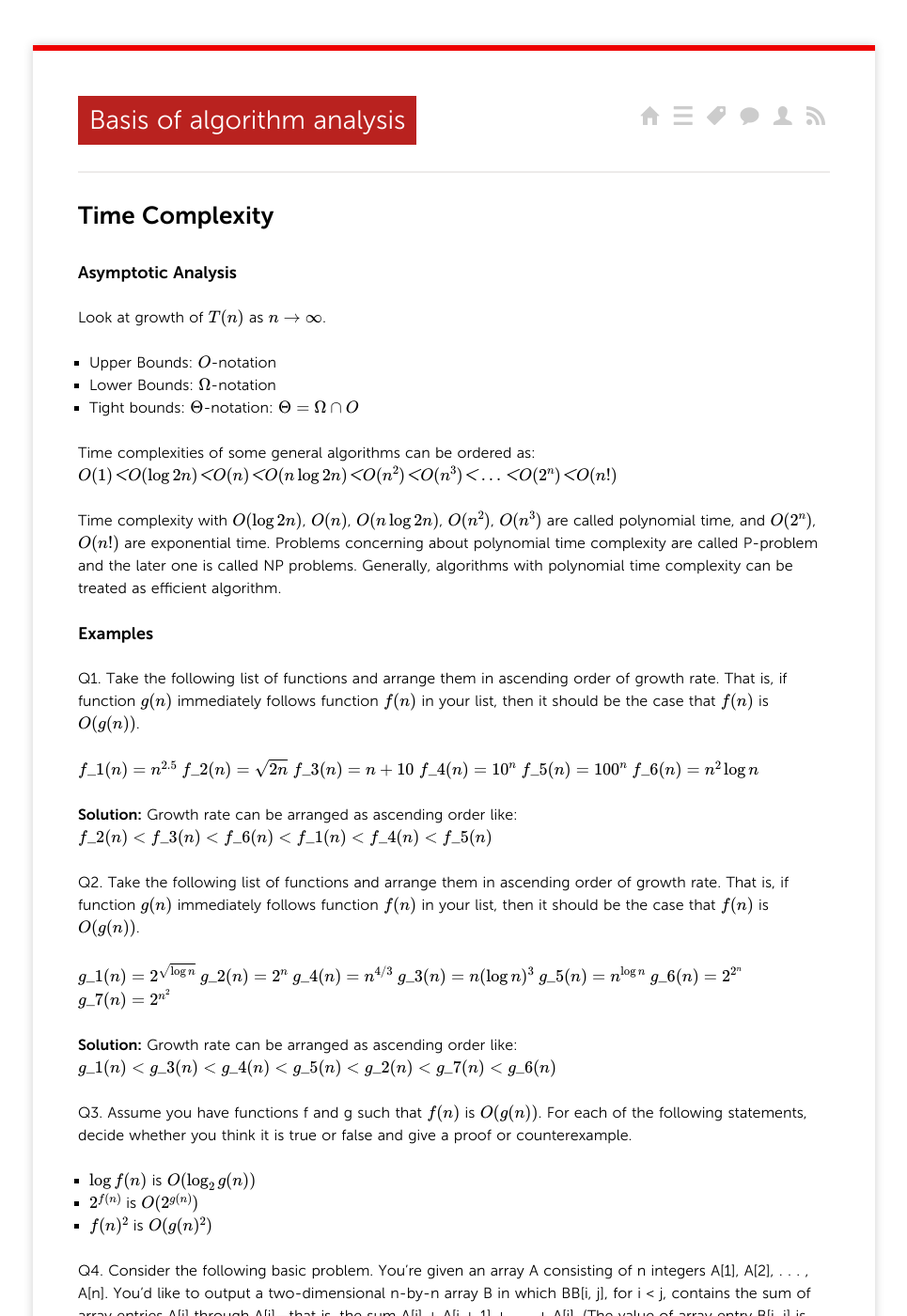
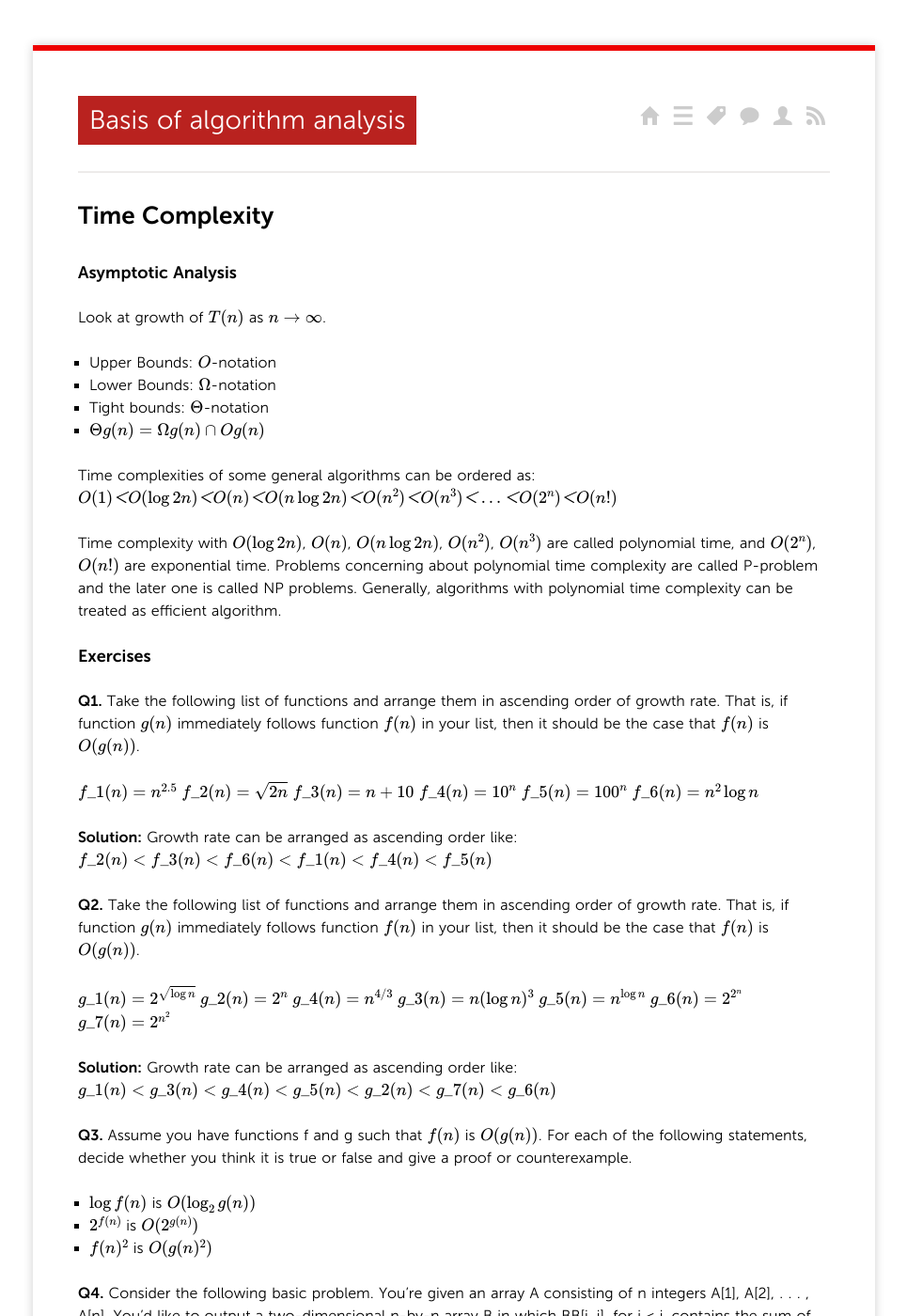
Before and after one commit to pineal/pineal.github.com, a Jekyll site: the page built from _posts/2014/2014-09-16-Basis_of_algorithm_analysis.md, in a window 1280 px wide and 1400 px high. Shown: the whole window at 94% size, without its empty margins (157-1122 px from the left). Built offline with Jekyll 4.4.1, drawn with Linux system fonts in a browser that asks for light colours; nearby versions of some CDN libraries; Markdown is read by kramdown in place of the engine named in the settings; formulas are drawn with MathJax 3; comment, search, counter and statistics services are not loaded; some of the changed text lies outside the part shown.

Commit message:
datedatedateup

````diff
--- a/_posts/2014/2014-09-16-Basis_of_algorithm_analysis.md
+++ b/_posts/2014/2014-09-16-Basis_of_algorithm_analysis.md
@@ -15,15 +15,16 @@ Look at growth of \\(T(n)\\) as \\(n\to\infty\\).
 
 - Upper Bounds: \\(O\\)-notation
 - Lower Bounds: \\(\Omega\\)-notation
-- Tight bounds: \\(\Theta\\)-notation: \\(\Theta = \Omega \cap O\\)
+- Tight bounds: \\(\Theta\\)-notation
+ -  \\(\Theta g(n) = \Omega g(n) \cap Og(n)\\)
 
 Time complexities of some general algorithms can be ordered as:
 $$ Ο(1)＜ Ο(\log{2n}) ＜ Ο(n) ＜ Ο(n\log2n) ＜ Ο(n^2) ＜ Ο(n^3) ＜ … ＜ Ο(2^n) ＜ Ο(n!) $$
 
 Time complexity with \\(Ο(\log{2n})\\), \\(Ο(n)\\), \\(Ο(n\log2n)\\), \\(Ο(n^2)\\), \\(Ο(n^3)\\) are called polynomial time, and  \\(Ο(2^n)\\), \\(Ο(n!)\\) are exponential time. Problems concerning about polynomial time complexity are called P-problem and  the later one is called NP problems. Generally, algorithms with polynomial time complexity can be treated as efficient algorithm.
 
-###Examples
-Q1. Take the following list of functions and arrange them in ascending order of growth rate. That is, if function \\(g(n)\\) immediately follows function \\(f(n)\\) in your list, then it should be the case that \\(f(n)\\) is \\( O(g(n))\\).
+###Exercises
+**Q1.** Take the following list of functions and arrange them in ascending order of growth rate. That is, if function \\(g(n)\\) immediately follows function \\(f(n)\\) in your list, then it should be the case that \\(f(n)\\) is \\( O(g(n))\\).
 
 $$ f\_{1}(n) = n^{2.5} $$
 $$ f\_{2}(n) = \sqrt{2n} $$
@@ -35,7 +36,7 @@ $$ f\_{6}(n)=n^{2}\log n $$
 **Solution:** Growth rate can be arranged as ascending order like:
 $$f\_{2}(n)<f\_{3}(n)<f\_{6}(n)<f\_{1}(n)<f\_{4}(n)<f\_{5}(n)$$
 
-Q2. Take the following list of functions and arrange them in ascending order of growth rate. That is, if function \\(g(n)\\) immediately follows function \\(f(n)\\) in your list, then it should be the case that \\(f(n)\\) is \\(O(g(n))\\).
+**Q2.** Take the following list of functions and arrange them in ascending order of growth rate. That is, if function \\(g(n)\\) immediately follows function \\(f(n)\\) in your list, then it should be the case that \\(f(n)\\) is \\(O(g(n))\\).
 
 $$ g\_{1}(n)=2^{\sqrt{\log n}}$$
 $$ g\_{2}(n)=2^{n}$$
@@ -48,13 +49,14 @@ $$ g\_{7}(n)=2^{n^{2}}$$
 **Solution:** Growth rate can be arranged as ascending order like:
 $$g\_{1}(n)<g\_{3}(n)<g\_{4}(n)<g\_{5}(n)<g\_{2}(n)<g\_{7}(n)<g\_{6}(n)$$
 
-Q3. Assume you have functions f and g such that \\(f(n)\\) is \\(
+**Q3.** Assume you have functions f and g such that \\(f(n)\\) is \\(
 O(g(n))\\). For each of the following statements, decide whether you think it is true or false and give a proof or counterexample.
- - \\( \log{f(n)} \\) is \\( O(\log\_{2}g(n)) \\)
- - \\( 2^{f(n)} \\) is \\( O(2^{g(n)}) \\)
- - \\( f(n)^{2} \\) is \\( O(g(n)^{2}) \\)
 
-Q4. Consider the following basic problem. You’re given an array A consisting of n integers A[1], A[2], . . . , A[n]. You’d like to output a two-dimensional n-by-n array B in which BB[i, j], for i < j, contains the sum of array entries A[i] through A[j]—that is, the sum A[i] + A[i + 1] + . . . + A[j]. (The value of array entry B[i, j] is left unspecified whenever i ≥ j, so it doesn’t matter what is output for these values.) Here’s a simple algorithm to solve this problem.
+- \\( \log{f(n)} \\) is \\( O(\log\_{2}g(n)) \\)
+- \\( 2^{f(n)} \\) is \\( O(2^{g(n)}) \\)
+- \\( f(n)^{2} \\) is \\( O(g(n)^{2}) \\)
+
+**Q4.** Consider the following basic problem. You’re given an array A consisting of n integers A[1], A[2], . . . , A[n]. You’d like to output a two-dimensional n-by-n array B in which BB[i, j], for i < j, contains the sum of array entries A[i] through A[j]—that is, the sum A[i] + A[i + 1] + . . . + A[j]. (The value of array entry B[i, j] is left unspecified whenever i ≥ j, so it doesn’t matter what is output for these values.) Here’s a simple algorithm to solve this problem.
 
 ```
 for i=1, 2,...,n do
@@ -65,11 +67,13 @@ for i=1, 2,...,n do
 end for
 ```
 
- - For some function f that you should choose, give a bound of the form O(f(n)) on the running time of this algorithm on an input of size n (i.e., a bound on the number of operations performed by the algorithm).
- - For this same function f, show that the running time of the algorithm on an input of size n is also \\(\Omega(f(n))\\). (This shows an asymptotically tight bound of \\(\Theta(f (n))\\) on the running time.)
- - Although the algorithm you analyzed in parts (a) and (b) is the most natural way to solve the problem—after all, it just iterates through the relevant entries of the array B, filling in a value for each—it contains some highly unnecessary sources of inefficiency. Give a different algorithm to solve this problem, with an asymptotically better running time. In other words, you should design an algorithm with running time \\(O(g(n))\\), where \\( \lim\_{n\to\infty} g(n) /f (n) = 0 \\).
+- For some function f that you should choose, give a bound of the form O(f(n)) on the running time of this algorithm on an input of size n (i.e., a bound on the number of operations performed by the algorithm).
 
-Q5. Suppose we have an array A of n integers and wish to compute an n x n array B where B[i,j] holds the sum of A[i] through A[j]. The following code fragment is one way to solve this problem.
- - What is the running time of the code fragment? (Hint: it is *Ω(n2)* but not *O(n2)*)
+- For this same function f, show that the running time of the algorithm on an input of size n is also \\(\Omega(f(n))\\). (This shows an asymptotically tight bound of \\(\Theta(f (n))\\) on the running time.)
+
+- Although the algorithm you analyzed in parts (a) and (b) is the most natural way to solve the problem—after all, it just iterates through the relevant entries of the array B, filling in a value for each—it contains some highly unnecessary sources of inefficiency. Give a different algorithm to solve this problem, with an asymptotically better running time. In other words, you should design an algorithm with running time \\(O(g(n))\\), where \\( \lim\_{n\to\infty} g(n) /f (n) = 0 \\).
+
+**Q5.** Suppose we have an array A of n integers and wish to compute an n x n array B where B[i,j] holds the sum of A[i] through A[j]. The following code fragment is one way to solve this problem.
+ - What is the running time of the code fragment? (Hint: it is \\(Ω(n^2)\\) but not \\( O(n^2) \\)
  - Do you suppose this can be solved in time better than \\(O(n^2)\\)? Why or why not?
  - Give a \\()O(n^2)\\) time solution to this problem.
````
